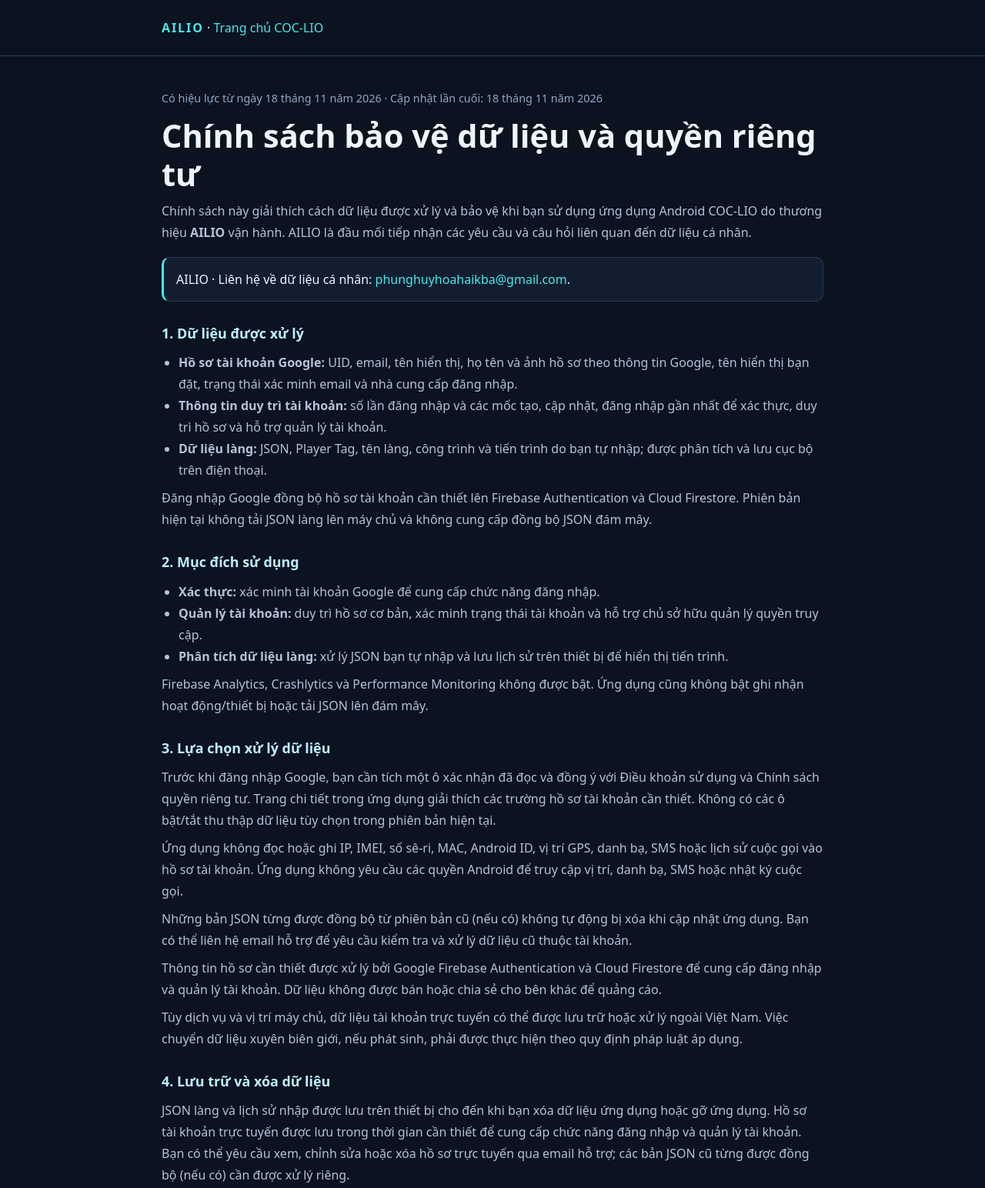
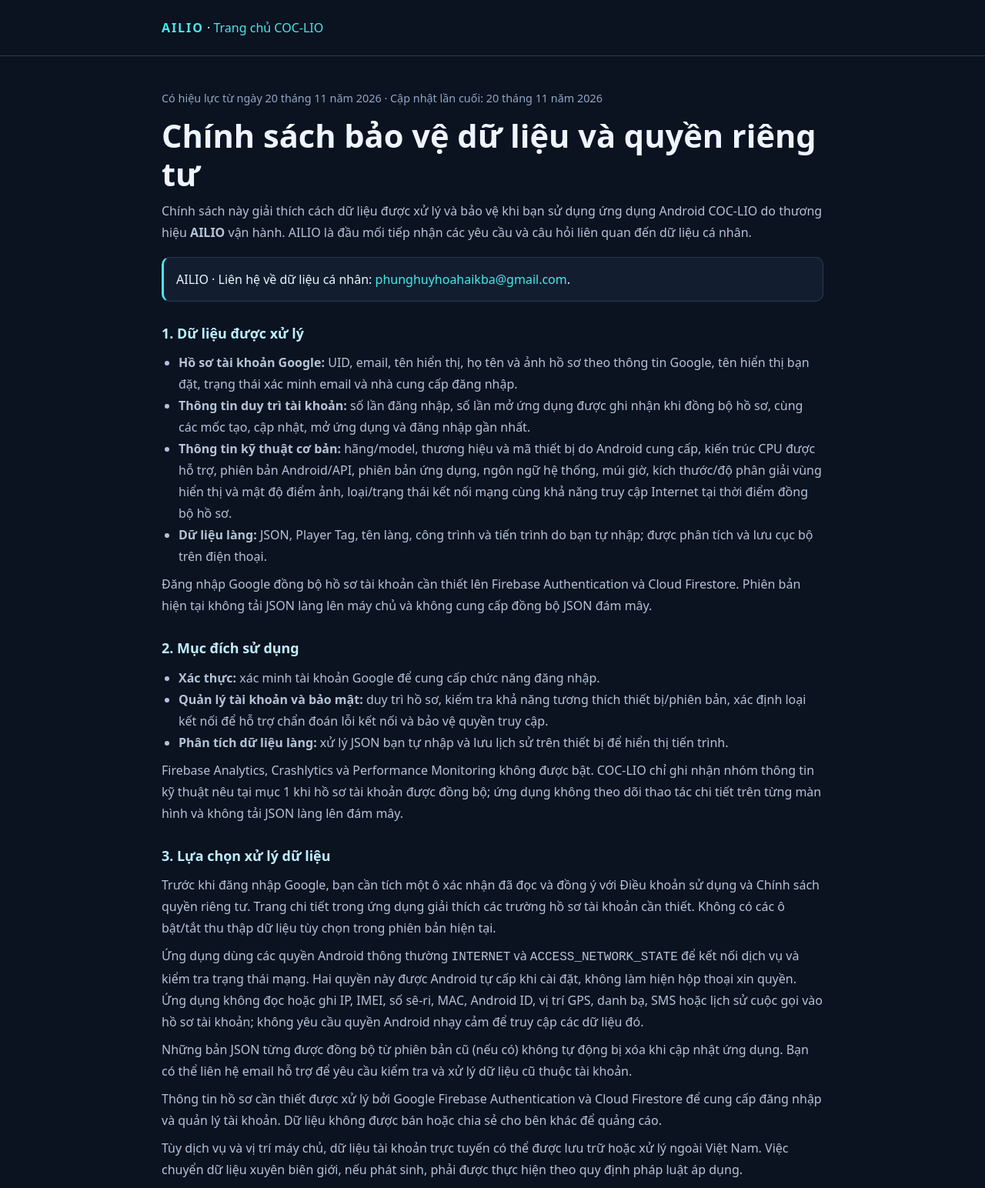
Before and after one commit to HUY-HOA/COC-LIO, a plain HTML site: page website/privacy.html in a window 1280 px wide. Shown: the top 1544 px of the page at 77% size. Drawn offline with Linux system fonts and the light colour scheme.

Commit message:
Disclose basic technical diagnostics in privacy policy

```diff
--- a/website/privacy.html
+++ b/website/privacy.html
@@ -18,7 +18,7 @@
 <body>
   <header><div class="wrap"><a class="brand" href="/">AILIO</a> · <a href="/">Trang chủ COC-LIO</a></div></header>
   <main class="wrap">
-    <p class="meta">Có hiệu lực từ ngày 18 tháng 11 năm 2026 · Cập nhật lần cuối: 18 tháng 11 năm 2026</p>
+    <p class="meta">Có hiệu lực từ ngày 20 tháng 11 năm 2026 · Cập nhật lần cuối: 20 tháng 11 năm 2026</p>
     <h1>Chính sách bảo vệ dữ liệu và quyền riêng tư</h1>
     <p>Chính sách này giải thích cách dữ liệu được xử lý và bảo vệ khi bạn sử dụng ứng dụng Android COC-LIO do thương hiệu <strong>AILIO</strong> vận hành. AILIO là đầu mối tiếp nhận các yêu cầu và câu hỏi liên quan đến dữ liệu cá nhân.</p>
     <div class="callout">
@@ -28,7 +28,8 @@
     <h2>1. Dữ liệu được xử lý</h2>
     <ul>
       <li><strong>Hồ sơ tài khoản Google:</strong> UID, email, tên hiển thị, họ tên và ảnh hồ sơ theo thông tin Google, tên hiển thị bạn đặt, trạng thái xác minh email và nhà cung cấp đăng nhập.</li>
-      <li><strong>Thông tin duy trì tài khoản:</strong> số lần đăng nhập và các mốc tạo, cập nhật, đăng nhập gần nhất để xác thực, duy trì hồ sơ và hỗ trợ quản lý tài khoản.</li>
+      <li><strong>Thông tin duy trì tài khoản:</strong> số lần đăng nhập, số lần mở ứng dụng được ghi nhận khi đồng bộ hồ sơ, cùng các mốc tạo, cập nhật, mở ứng dụng và đăng nhập gần nhất.</li>
+      <li><strong>Thông tin kỹ thuật cơ bản:</strong> hãng/model, thương hiệu và mã thiết bị do Android cung cấp, kiến trúc CPU được hỗ trợ, phiên bản Android/API, phiên bản ứng dụng, ngôn ngữ hệ thống, múi giờ, kích thước/độ phân giải vùng hiển thị và mật độ điểm ảnh, loại/trạng thái kết nối mạng cùng khả năng truy cập Internet tại thời điểm đồng bộ hồ sơ.</li>
       <li><strong>Dữ liệu làng:</strong> JSON, Player Tag, tên làng, công trình và tiến trình do bạn tự nhập; được phân tích và lưu cục bộ trên điện thoại.</li>
     </ul>
     <p>Đăng nhập Google đồng bộ hồ sơ tài khoản cần thiết lên Firebase Authentication và Cloud Firestore. Phiên bản hiện tại không tải JSON làng lên máy chủ và không cung cấp đồng bộ JSON đám mây.</p>
@@ -36,14 +37,14 @@
     <h2>2. Mục đích sử dụng</h2>
     <ul>
       <li><strong>Xác thực:</strong> xác minh tài khoản Google để cung cấp chức năng đăng nhập.</li>
-      <li><strong>Quản lý tài khoản:</strong> duy trì hồ sơ cơ bản, xác minh trạng thái tài khoản và hỗ trợ chủ sở hữu quản lý quyền truy cập.</li>
+      <li><strong>Quản lý tài khoản và bảo mật:</strong> duy trì hồ sơ, kiểm tra khả năng tương thích thiết bị/phiên bản, xác định loại kết nối để hỗ trợ chẩn đoán lỗi kết nối và bảo vệ quyền truy cập.</li>
       <li><strong>Phân tích dữ liệu làng:</strong> xử lý JSON bạn tự nhập và lưu lịch sử trên thiết bị để hiển thị tiến trình.</li>
     </ul>
-    <p>Firebase Analytics, Crashlytics và Performance Monitoring không được bật. Ứng dụng cũng không bật ghi nhận hoạt động/thiết bị hoặc tải JSON lên đám mây.</p>
+    <p>Firebase Analytics, Crashlytics và Performance Monitoring không được bật. COC-LIO chỉ ghi nhận nhóm thông tin kỹ thuật nêu tại mục 1 khi hồ sơ tài khoản được đồng bộ; ứng dụng không theo dõi thao tác chi tiết trên từng màn hình và không tải JSON làng lên đám mây.</p>
 
     <h2>3. Lựa chọn xử lý dữ liệu</h2>
     <p>Trước khi đăng nhập Google, bạn cần tích một ô xác nhận đã đọc và đồng ý với Điều khoản sử dụng và Chính sách quyền riêng tư. Trang chi tiết trong ứng dụng giải thích các trường hồ sơ tài khoản cần thiết. Không có các ô bật/tắt thu thập dữ liệu tùy chọn trong phiên bản hiện tại.</p>
-    <p>Ứng dụng không đọc hoặc ghi IP, IMEI, số sê-ri, MAC, Android ID, vị trí GPS, danh bạ, SMS hoặc lịch sử cuộc gọi vào hồ sơ tài khoản. Ứng dụng không yêu cầu các quyền Android để truy cập vị trí, danh bạ, SMS hoặc nhật ký cuộc gọi.</p>
+    <p>Ứng dụng dùng các quyền Android thông thường <code>INTERNET</code> và <code>ACCESS_NETWORK_STATE</code> để kết nối dịch vụ và kiểm tra trạng thái mạng. Hai quyền này được Android tự cấp khi cài đặt, không làm hiện hộp thoại xin quyền. Ứng dụng không đọc hoặc ghi IP, IMEI, số sê-ri, MAC, Android ID, vị trí GPS, danh bạ, SMS hoặc lịch sử cuộc gọi vào hồ sơ tài khoản; không yêu cầu quyền Android nhạy cảm để truy cập các dữ liệu đó.</p>
     <p>Những bản JSON từng được đồng bộ từ phiên bản cũ (nếu có) không tự động bị xóa khi cập nhật ứng dụng. Bạn có thể liên hệ email hỗ trợ để yêu cầu kiểm tra và xử lý dữ liệu cũ thuộc tài khoản.</p>
     <p>Thông tin hồ sơ cần thiết được xử lý bởi Google Firebase Authentication và Cloud Firestore để cung cấp đăng nhập và quản lý tài khoản. Dữ liệu không được bán hoặc chia sẻ cho bên khác để quảng cáo.</p>
     <p>Tùy dịch vụ và vị trí máy chủ, dữ liệu tài khoản trực tuyến có thể được lưu trữ hoặc xử lý ngoài Việt Nam. Việc chuyển dữ liệu xuyên biên giới, nếu phát sinh, phải được thực hiện theo quy định pháp luật áp dụng.</p>
```
